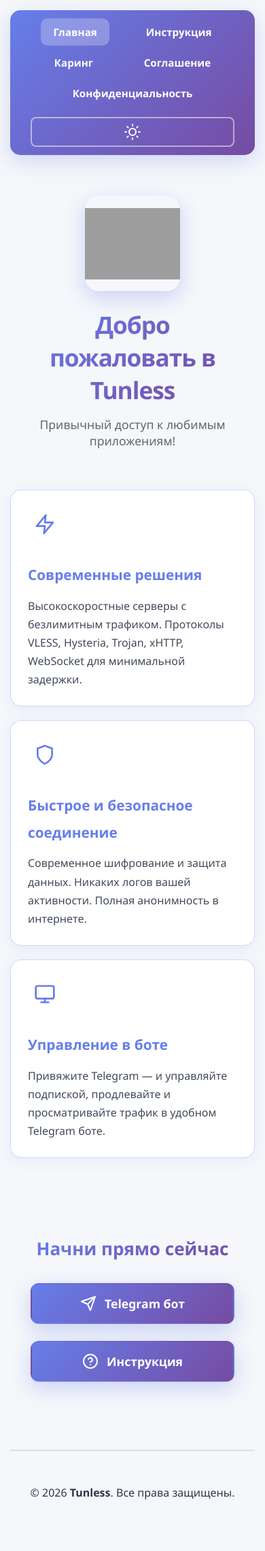
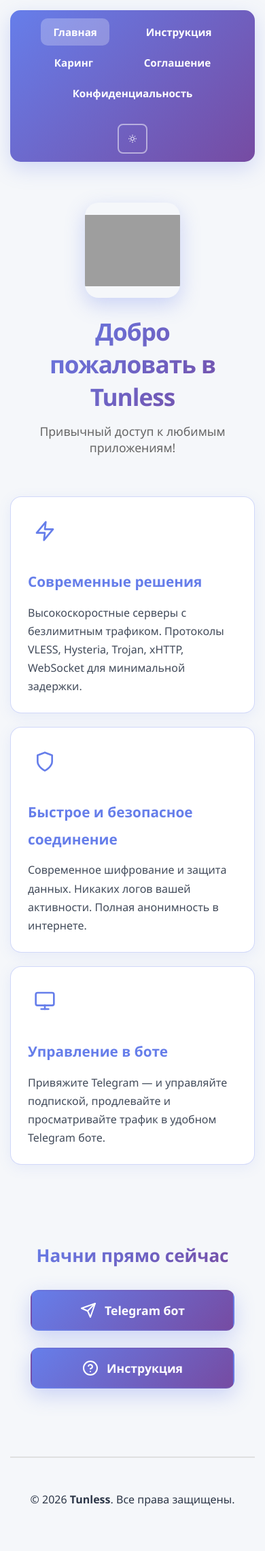
Before and after one commit to Michael-K-cloud/Tunless_Modern, a Jekyll site: the page built from index.md, in a window 390 px wide. Shown: the whole page at 68% size. Built offline with Jekyll 4.4.1, drawn with Linux system fonts in a browser that asks for light colours; grey boxes are pictures that could not be loaded.

Commit message:
Update default.html

```diff
--- a/_layouts/default.html
+++ b/_layouts/default.html
@@ -369,7 +369,12 @@
             .container { padding: 15px; }
             nav { flex-direction: column; align-items: stretch; position: static; }
             .nav-links { width: 100%; justify-content: space-around; }
-            .theme-toggle { width: 100%; }
+            .theme-toggle {
+        width: 44px !important;
+        height: 44px !important;
+        align-self: center;
+        margin-top: 10px;
+    }
             .hero h1 { font-size: 2.2em; }
             .hero-subtitle { font-size: 1.1em; }
             .page-title { font-size: 2em; }
```
